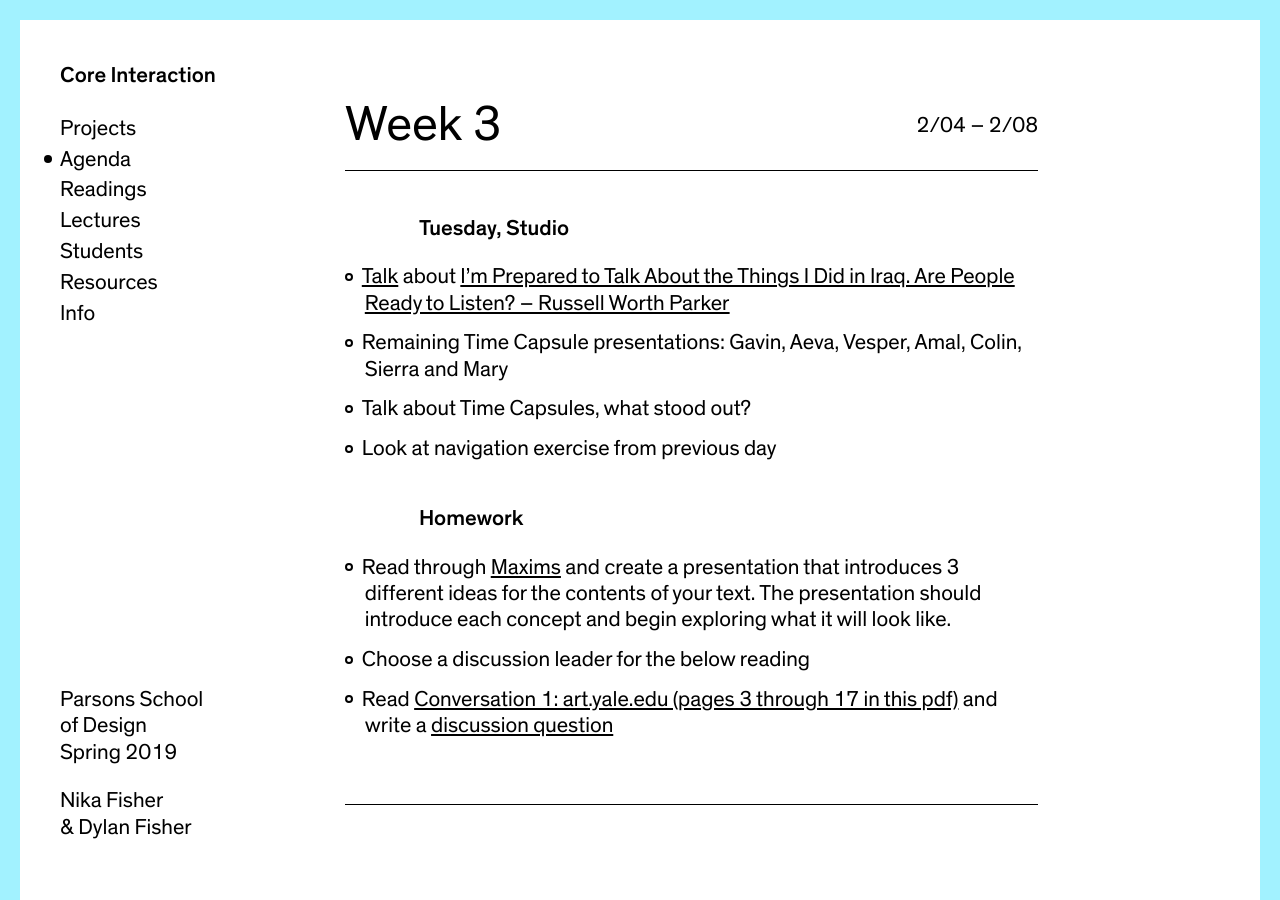
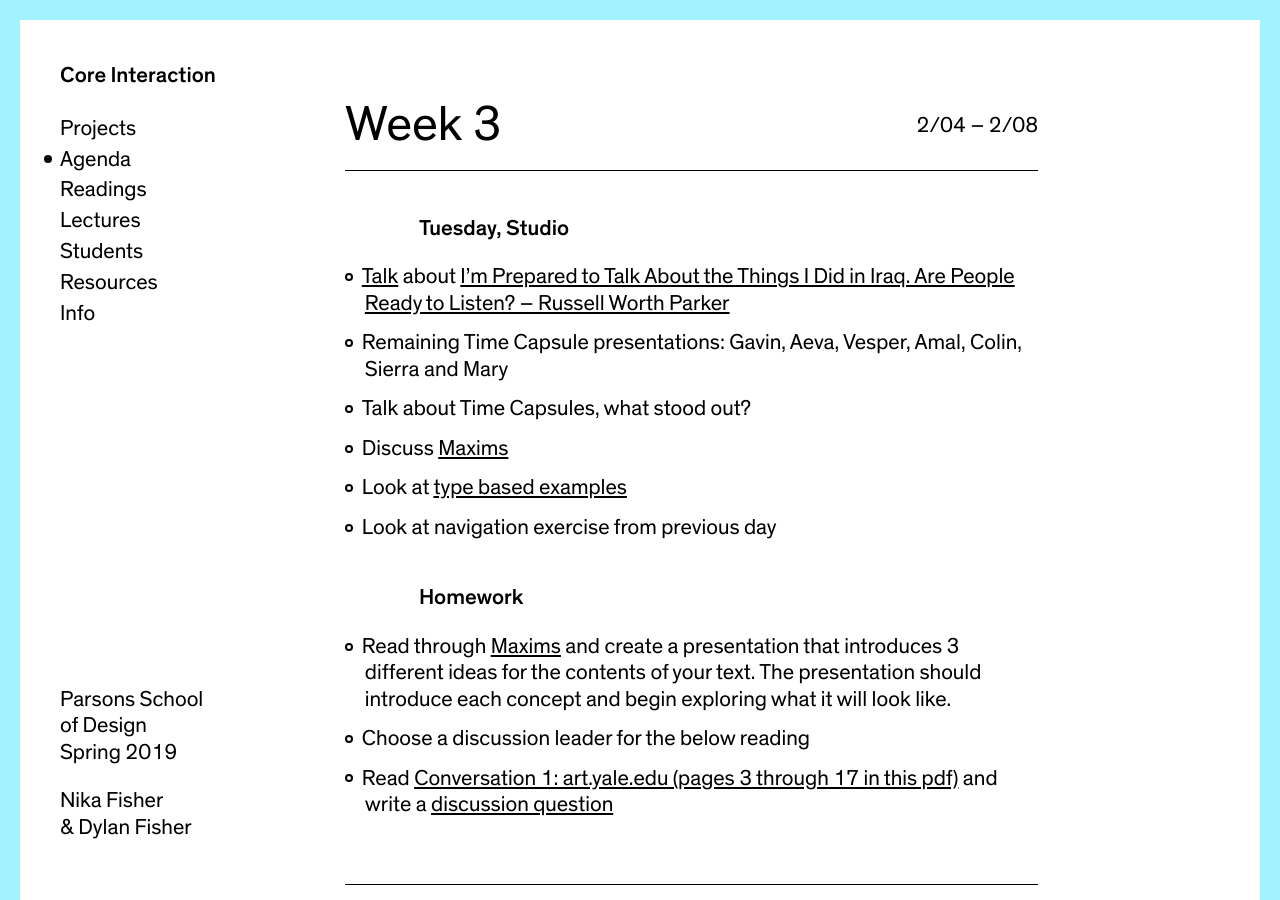
Before and after one commit to dylanfisher/ci19, a Jekyll site: the page built from _agendas/week-3.md, in a window 1280 px wide and 900 px high. Built offline with Jekyll 4.4.1, drawn with Linux system fonts in a browser that asks for light colours.

Commit message:
Add agenda

```diff
--- a/_agendas/week-3.md
+++ b/_agendas/week-3.md
@@ -9,6 +9,8 @@ date_range:       2/04 – 2/08
 - [Talk](https://docs.google.com/document/d/1SasK6M2XYBT9EggStuVZi0uh2W7wzJgV55KdRBmlVCo/edit?usp=sharing) about [I’m Prepared to Talk About the Things I Did in Iraq. Are People Ready to Listen? – Russell Worth Parker](https://www.nytimes.com/2019/01/17/magazine/iraq-marine-phraselator.html)
 - Remaining Time Capsule presentations: Gavin, Aeva, Vesper, Amal, Colin, Sierra and Mary
 - Talk about Time Capsules, what stood out?
+- Discuss [Maxims](../projects/maxims)
+- Look at [type based examples](https://paper.dropbox.com/doc/Maxims-Intro--AW~BFslrzOPVY04oCWHg~kKaAQ-9cOXvdWgpIaryO6sXXUFm)
 - Look at navigation exercise from previous day
 
 ### Homework
```
